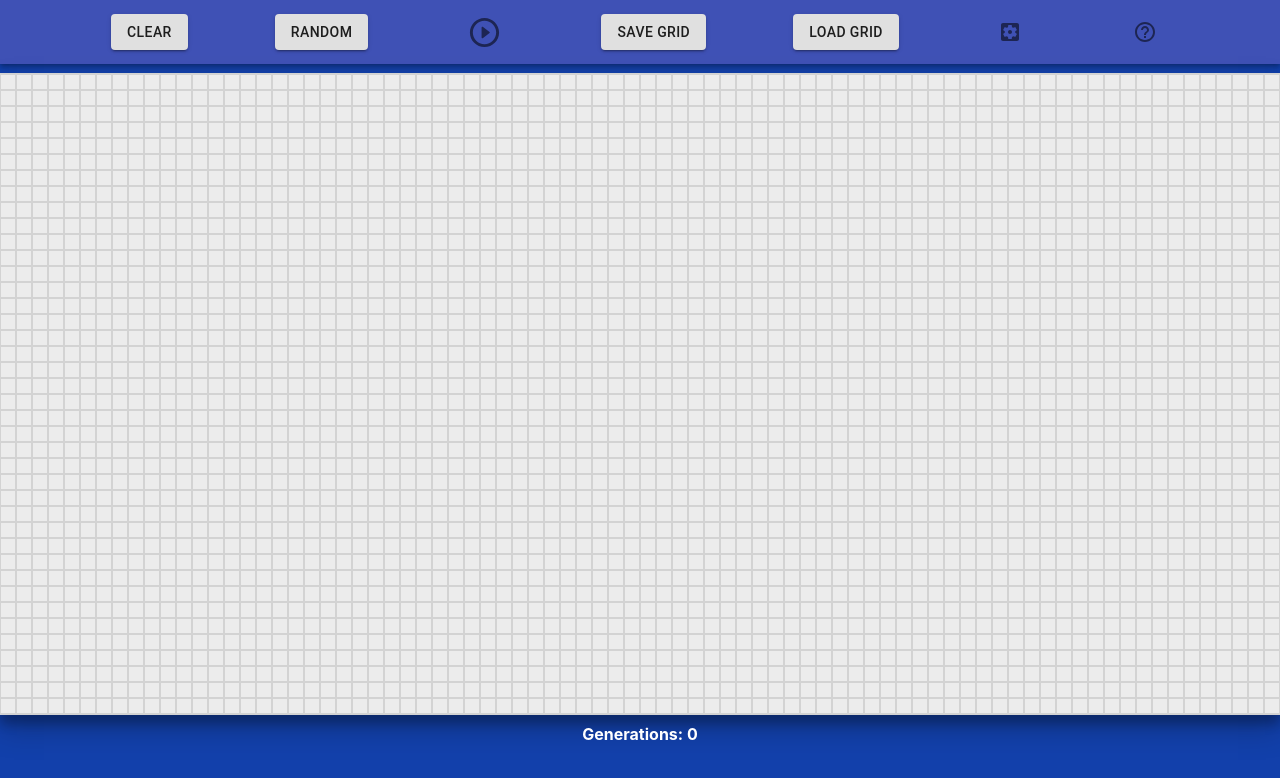
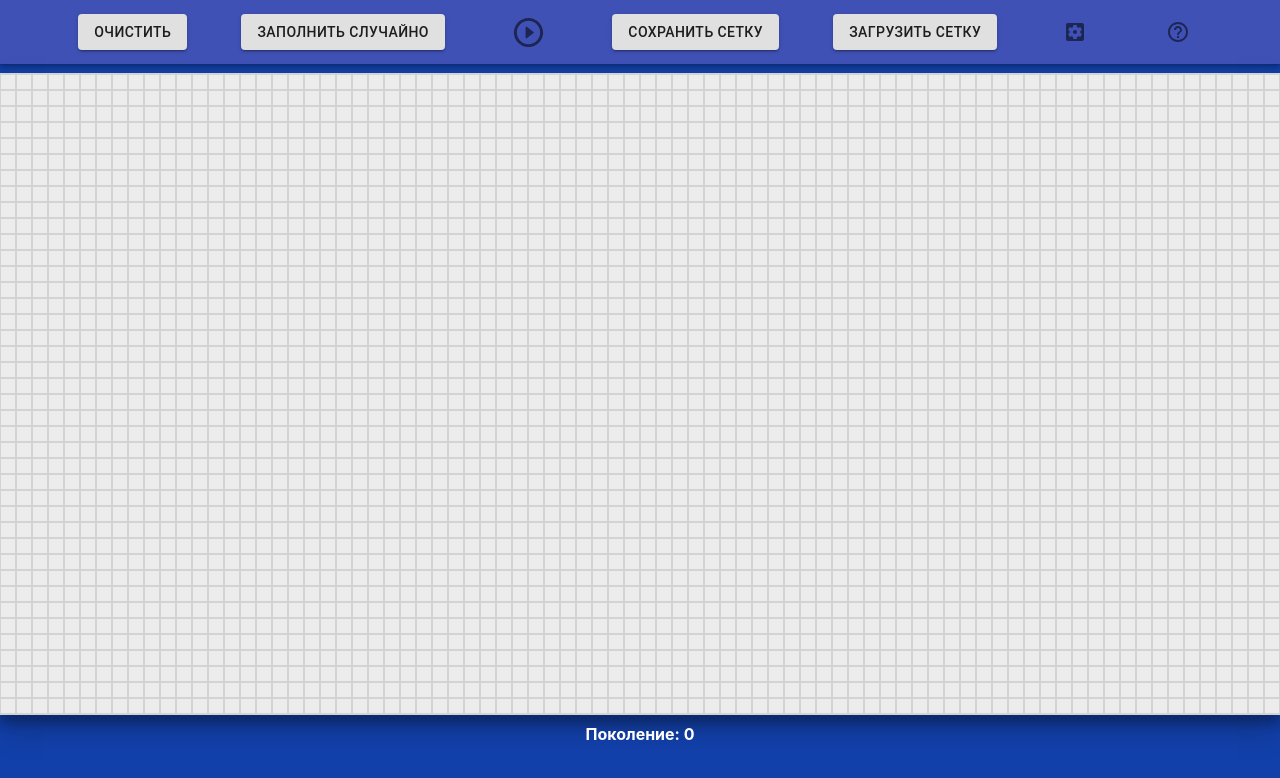
Before and after one commit to ahaku/the_game_of_life, a React (Create React App) app: page /mainpage in a window 1280 px wide. Shown: the top 778 px of the page. Built offline with nearby package versions, Linux system fonts and the light colour scheme.

Commit message:
russification

```diff
--- a/src/Mainpage.jsx
+++ b/src/Mainpage.jsx
@@ -162,7 +162,7 @@ function Mainpage() {
                 setGrid={setGrid}
                 colors={colors}
             ></Grid>
-            <div className="GenerationsCount" style={{ color: colors.fontColor }}>Generations: {numberGenerations}</div>
+            <div className="GenerationsCount" style={{ color: colors.fontColor }}>Поколение: {numberGenerations}</div>
         </div>
     )
 }
--- a/src/components/ButtonRow/ButtonRow.jsx
+++ b/src/components/ButtonRow/ButtonRow.jsx
@@ -37,7 +37,7 @@ function ButtonRow(props) {
                     <Button
                         variant='contained'
                         // color='default'
-                        title="Clear"
+                        title="Очистить"
                         onClick={() => {
                             props.clearGenerationsNumber();
                             setGrid(emptyGridGenerate())
@@ -46,7 +46,7 @@ function ButtonRow(props) {
                     <Button
                         variant='contained'
                         // color='primary'
-                        title="Random"
+                        title="Заполнить случайно"
                         onClick={() => {
                             props.clearGenerationsNumber();
                             const rows = [];
@@ -59,7 +59,7 @@ function ButtonRow(props) {
                     <IconButton
                         variant='contained'
                         // color='secondary'
-                        title='Play/Pause'
+                        title='Старт / Стоп'
                         onClick={() => {
                             setRunning(!running)
                             console.log(gameSpeed)
@@ -74,7 +74,7 @@ function ButtonRow(props) {
                     <Button
                         variant='contained'
                         // color='primary'
-                        title="Save grid"
+                        title="Сохранить сетку"
                         onClick={() => {
                             setSavedGrid(grid);
                             localStorage.setItem('Grid', JSON.stringify(grid))
@@ -83,7 +83,7 @@ function ButtonRow(props) {
                     <Button
                         variant='contained'
                         // color='primary'
-                        title="Load grid"
+                        title="Загрузить сетку"
                         onClick={() => {
                             setGrid(savedGrid);
                         }}
--- a/src/components/ButtonRow/Settings/Settings.jsx
+++ b/src/components/ButtonRow/Settings/Settings.jsx
@@ -28,7 +28,7 @@ export default function Settings(props) {
     }
     return (
         <React.Fragment>
-            <IconButton variant="contained" title='Settings' onClick={handleClickOpen}>
+            <IconButton variant="contained" title='Настройки' onClick={handleClickOpen}>
                 <SettingsApplicationsRoundedIcon></SettingsApplicationsRoundedIcon>
             </IconButton>
 
@@ -62,7 +62,7 @@ export default function Settings(props) {
                         <p>Размер сетки</p>
                         <Button
                             variant='contained'
-                            color='secondary'
+                            color='primary'
                             disabled={props.runningRef.current ? true : false}
                             title={'XL'}
                             onClick={() => props.changeGridSize('XL')}
@@ -70,14 +70,14 @@ export default function Settings(props) {
                         <Button
                             variant='contained'
                             disabled={props.runningRef.current ? true : false}
-                            color='secondary'
+                            color='primary'
                             title={'L'}
                             onClick={() => props.changeGridSize('L')}
                         />
                         <Button
                             variant='contained'
                             disabled={props.runningRef.current ? true : false}
-                            color='secondary'
+                            color='primary'
                             title={'M'}
                             onClick={() => props.changeGridSize('M')}
                         />
--- a/src/components/Switcher/Switcher.jsx
+++ b/src/components/Switcher/Switcher.jsx
@@ -17,6 +17,7 @@ export default function Switcher(props) {
         <div className="SwitcherWrapper">
             {props.label}
             <Switch
+                color='primary'
                 checked={props.checked}
                 onChange={handleChange}
             ></Switch>
```
